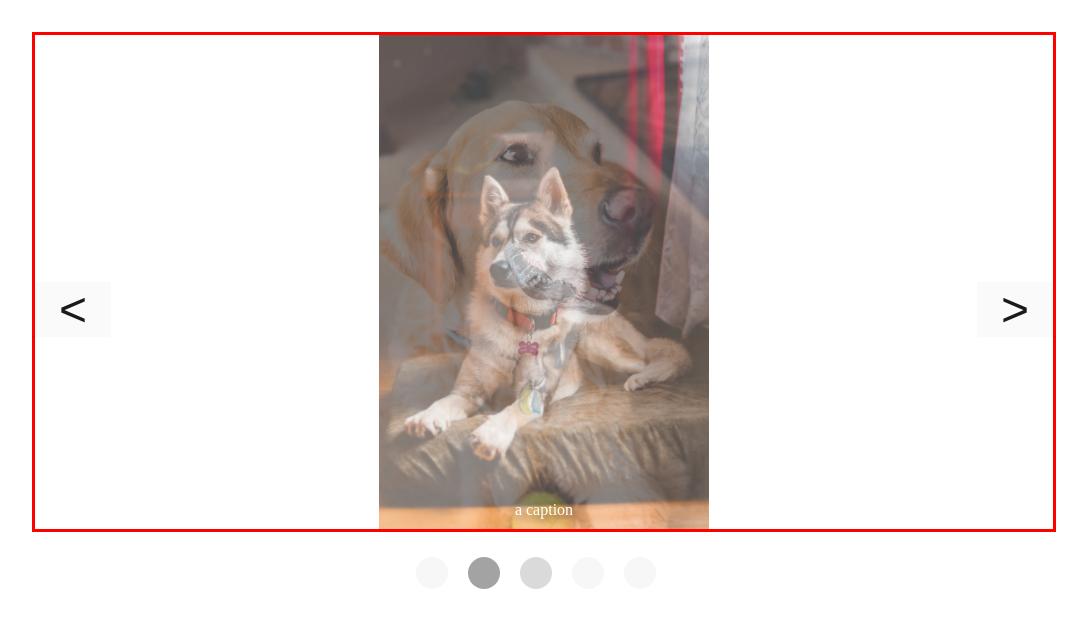
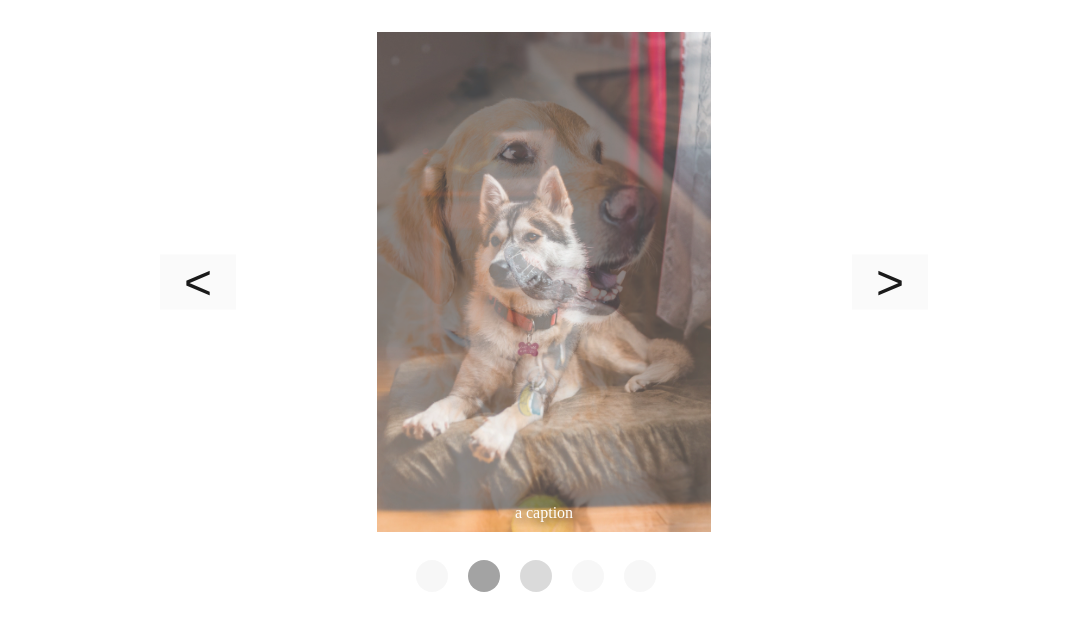
Before and after one commit to julio22b/image-slider, a plain HTML site: page index.html in a window 1280 px wide. Shown: the whole page, without its empty margins (96-1183 px from the left). Drawn offline with Linux system fonts and the light colour scheme.

Commit message:
small style changes

```diff
--- a/style.css
+++ b/style.css
@@ -5,10 +5,9 @@
 }
 
 .slider-container{
-    max-width: 80%;
+    max-width: 60%;
     margin: 2em auto;
     position: relative;
-    border: 3px solid rgb(255, 0, 0);
     height: 500px;
 }
 
@@ -51,6 +50,7 @@
     border: none;
     padding: 0 0.5em;
     top: 50%;
+    transform: translateY(-50%);
     position: absolute;
     color: rgba(26, 26, 26, 06);
     background-color: rgba(200, 200, 200, 0.1);
```
